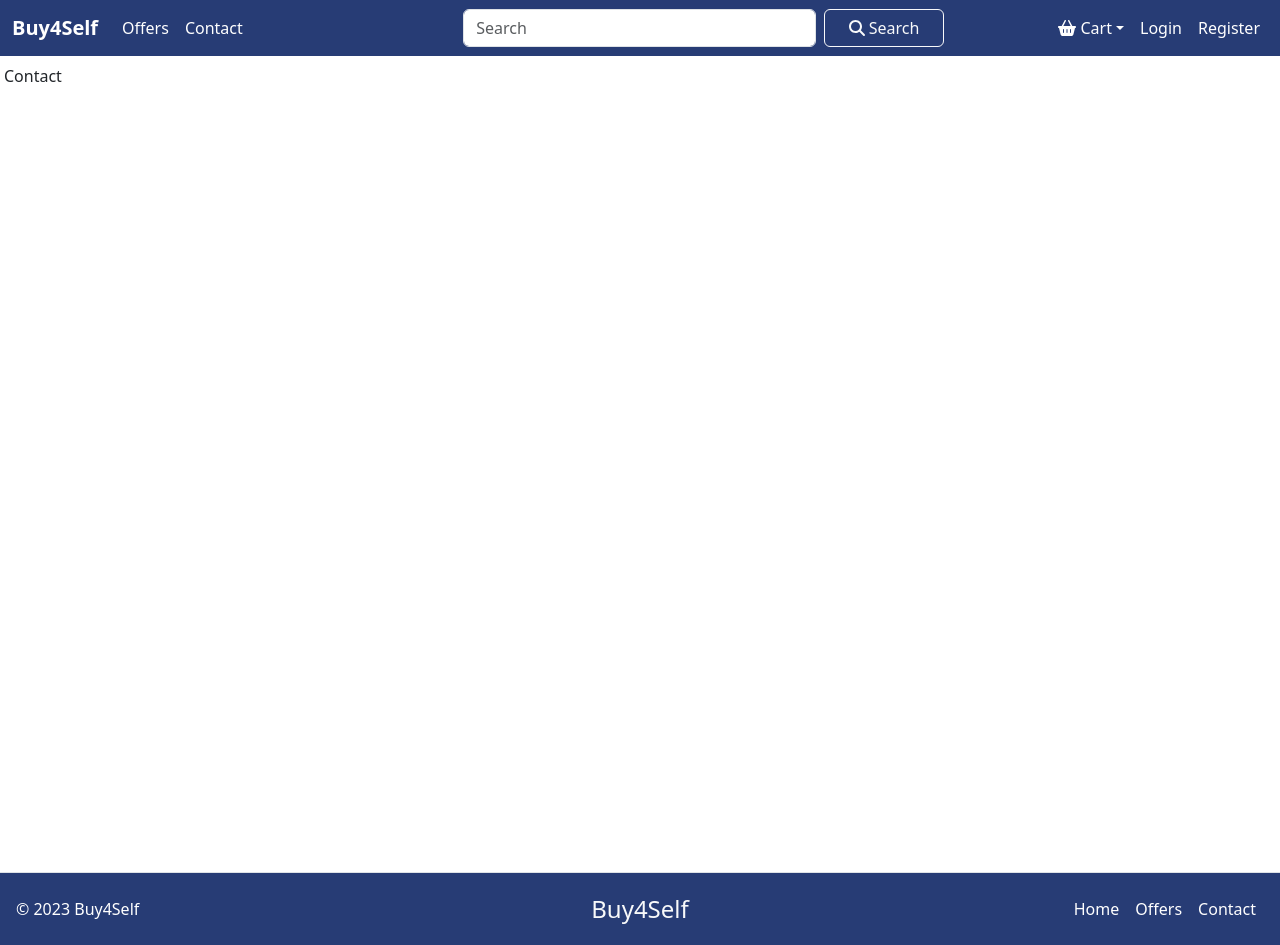
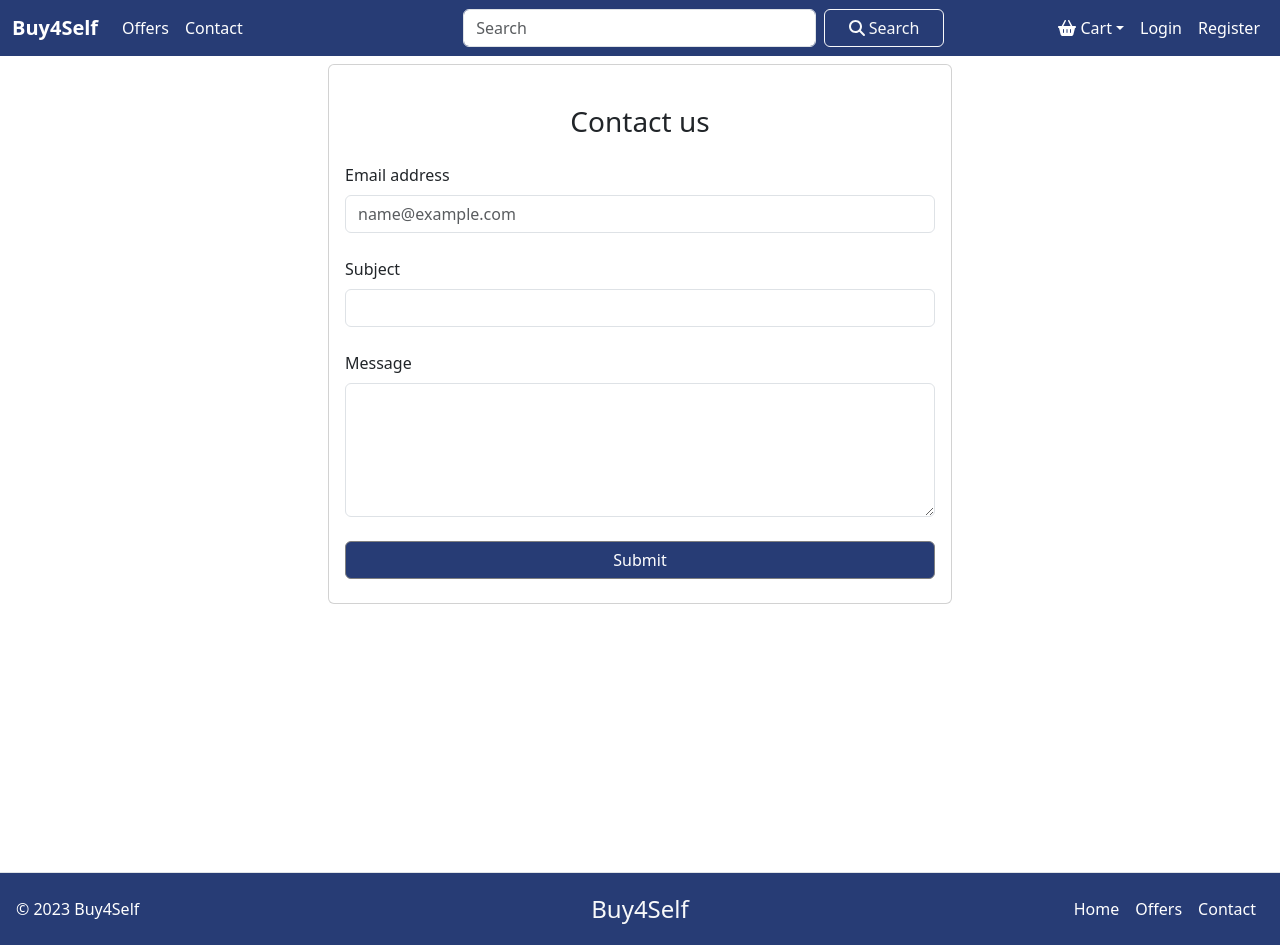
Before and after one commit to dezeve/Buy4Self, a React (Create React App) app in the folder buy4self/: page /contact in a window 1280 px wide. Built offline with nearby package versions, Linux system fonts and the light colour scheme.

Commit message:
Add contact

```diff
--- a/buy4self/src/pages/Contact.js
+++ b/buy4self/src/pages/Contact.js
@@ -2,7 +2,28 @@ import React from 'react';
 import Layout from '../layout/Layout';
 
 const Contact = () => {
-    return <Layout>Contact</Layout>;
+    return (
+    <Layout>
+        <div class="d-flex justify-content-center align-items-center">
+            <form class="card shadow-2-strong w-50 p-3">
+                <h3 class="mb-4 mt-4 text-center">Contact us</h3>
+                    <div class="form-group">
+                        <label class="mb-2">Email address</label>
+                        <input type="email" class="form-control" placeholder="name@example.com" />
+                    </div>
+                    <div class="form-group mt-4">
+                        <label class="mb-2">Subject</label>
+                        <input type="text" class="form-control" />
+                    </div>
+                    <div class="form-group mt-4">
+                        <label class="mb-2">Message</label>
+                        <textarea class="form-control" rows="5"></textarea>
+                    </div>
+                <button type="submit" class="btn btn-primary mb-2 mt-4">Submit</button>
+            </form>
+        </div>
+    </Layout>
+    );
 };
 
 export default Contact;
```
